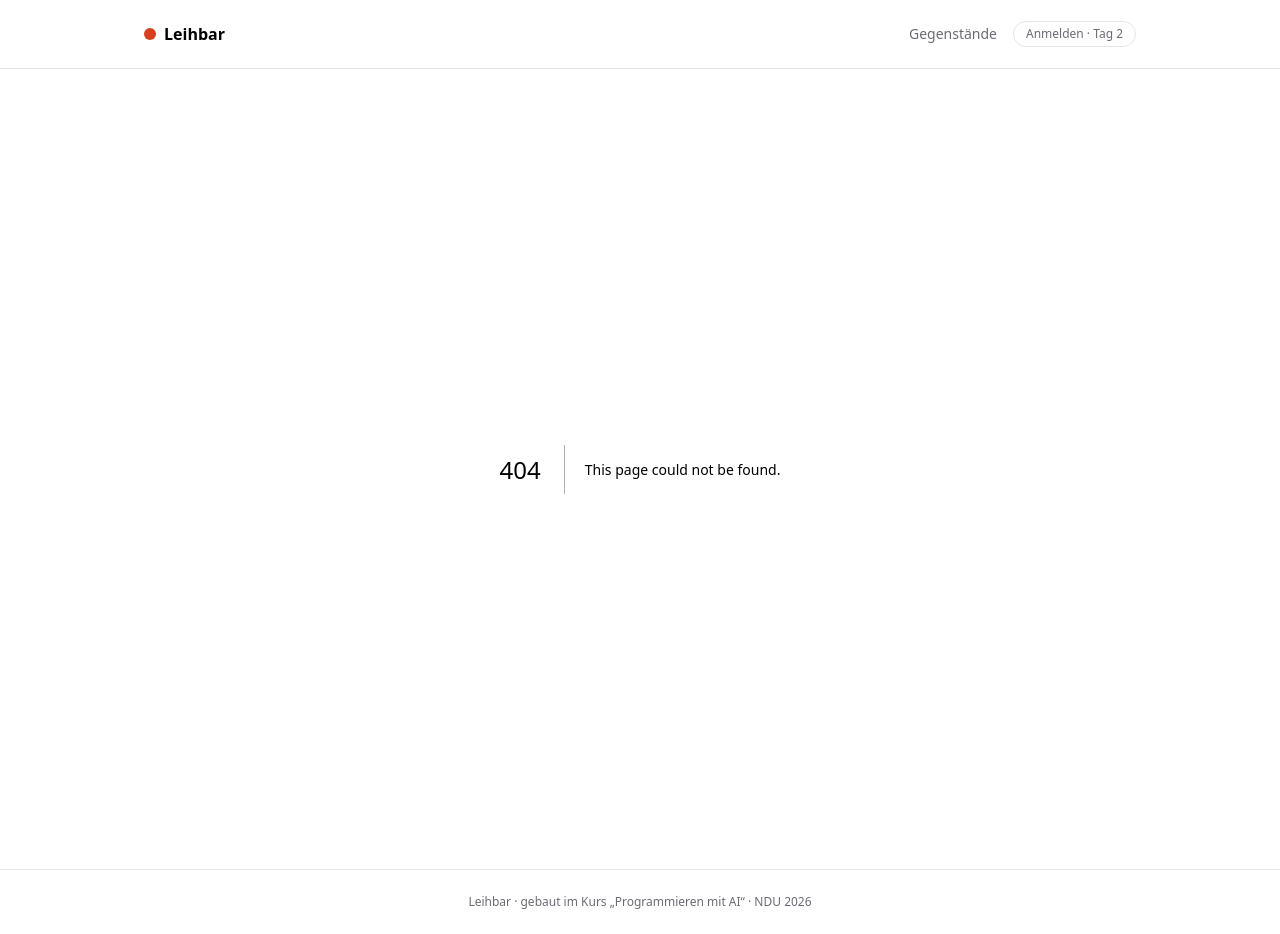
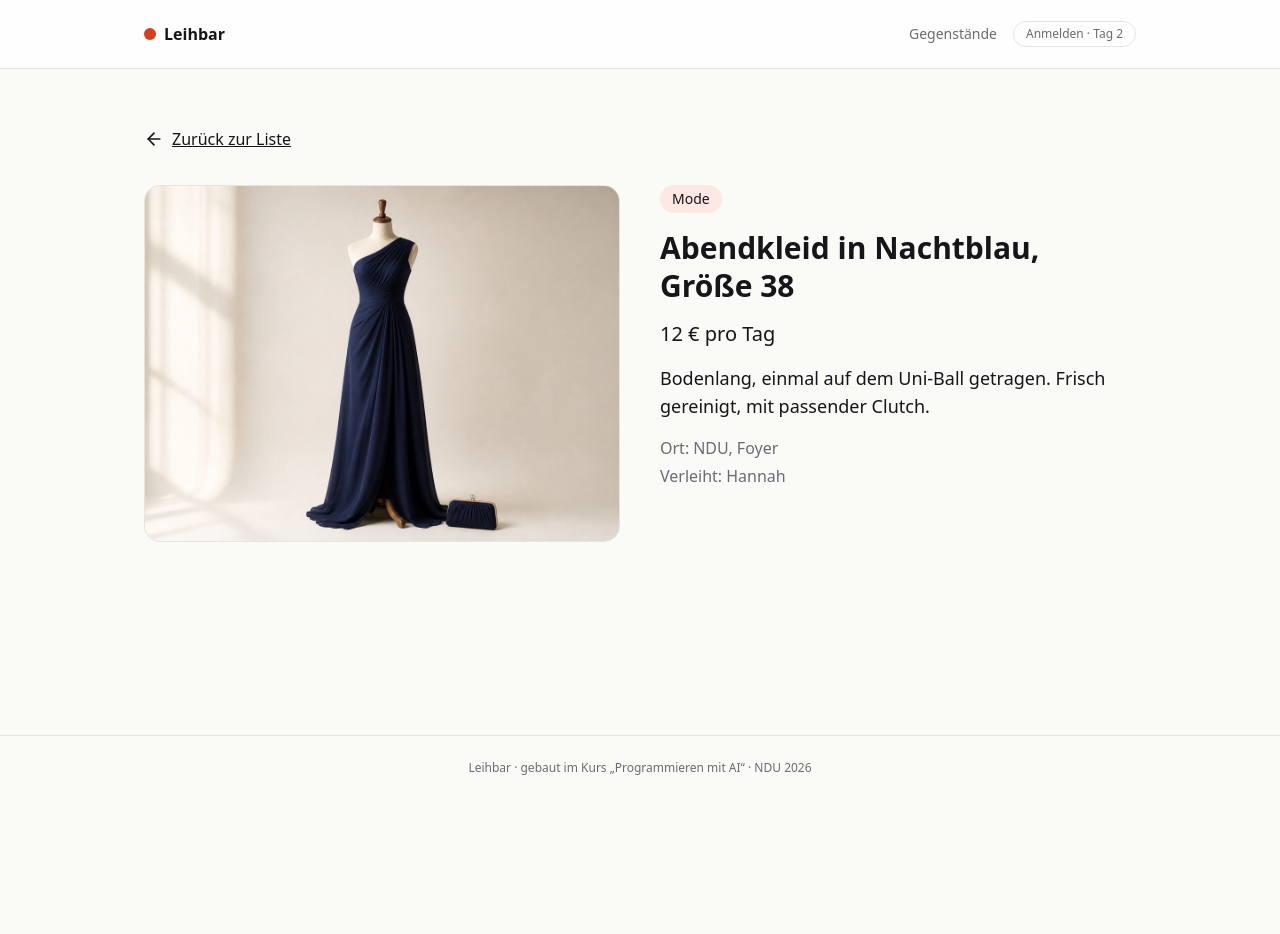
Before and after one commit to chenh99/leihbar, a Next.js app: page /gegenstand/abendkleid in a window 1280 px wide. Before the commit this address had no page. After the commit the page ends 800 px from the top, so only its background shows below. Built offline with nearby package versions, Linux system fonts and the light colour scheme.

Commit message:
Detailseite für Gegenstände mit eigener Adresse und Meldung bei unbekannten Adressen
Co-Authored-By: Claude Sonnet 5.5 <noreply@anthropic.com>

```diff
--- /dev/null
+++ b/src/app/gegenstand/[id]/not-found.tsx
@@ -0,0 +1,22 @@
+import type { Metadata } from "next";
+import Link from "next/link";
+
+export const metadata: Metadata = { title: "Gegenstand nicht gefunden" };
+
+export default function GegenstandNichtGefunden() {
+  return (
+    <main className="mx-auto w-full max-w-5xl flex-1 px-4 py-12">
+      <h1 className="mb-4 text-3xl font-bold">Diesen Gegenstand gibt es nicht</h1>
+      <p className="mb-6 max-w-xl text-lg text-muted">
+        Vielleicht ist die Adresse falsch oder der Gegenstand wurde entfernt. Schau
+        in der Liste, was gerade verfügbar ist.
+      </p>
+      <Link
+        href="/#gegenstaende"
+        className="inline-flex min-h-11 items-center rounded-xl bg-accent px-5 font-medium text-white shadow-sm transition hover:opacity-90"
+      >
+        Zurück zur Liste
+      </Link>
+    </main>
+  );
+}
--- /dev/null
+++ b/src/app/gegenstand/[id]/page.tsx
@@ -0,0 +1,78 @@
+import type { Metadata } from "next";
+import Image from "next/image";
+import Link from "next/link";
+import { notFound } from "next/navigation";
+import { ArrowLeft } from "lucide-react";
+import { gegenstaende } from "@/data/gegenstaende";
+import { preisText } from "@/lib/format";
+
+function findeGegenstand(id: string) {
+  return gegenstaende.find((gegenstand) => gegenstand.id === id);
+}
+
+export async function generateMetadata({
+  params,
+}: PageProps<"/gegenstand/[id]">): Promise<Metadata> {
+  const { id } = await params;
+  const gegenstand = findeGegenstand(id);
+  return { title: gegenstand ? gegenstand.titel : "Nicht gefunden" };
+}
+
+export default async function GegenstandSeite({ params }: PageProps<"/gegenstand/[id]">) {
+  const { id } = await params;
+  const gegenstand = findeGegenstand(id);
+  if (!gegenstand) notFound();
+
+  const { titel, kategorie, beschreibung, besitzer, ort, preisProTag, verfuegbar, bild } =
+    gegenstand;
+
+  return (
+    <main className="mx-auto w-full max-w-5xl flex-1 px-4 py-8 sm:py-12">
+      <Link
+        href="/#gegenstaende"
+        className="mb-6 inline-flex min-h-11 items-center gap-2 font-medium text-foreground underline"
+      >
+        <ArrowLeft aria-hidden className="size-5" />
+        Zurück zur Liste
+      </Link>
+
+      <article className="grid gap-6 md:grid-cols-2 md:gap-10">
+        <div className="relative aspect-[4/3] w-full overflow-hidden rounded-2xl border border-border bg-accent-soft">
+          <Image
+            src={bild}
+            alt={titel}
+            fill
+            sizes="(min-width: 768px) 480px, 100vw"
+            className="object-cover"
+            priority
+          />
+        </div>
+
+        <div className="flex flex-col gap-4">
+          <p className="w-fit rounded-full bg-accent-soft px-3 py-1 text-sm font-medium text-foreground">
+            <span className="sr-only">Kategorie: </span>
+            {kategorie}
+          </p>
+          <h1 className="text-3xl font-bold leading-tight">{titel}</h1>
+          <p className="text-xl font-medium">{preisText(preisProTag)}</p>
+          {!verfuegbar && (
+            <p className="w-fit rounded-xl border border-border px-4 py-2 text-muted">
+              Dieser Gegenstand ist gerade verliehen.
+            </p>
+          )}
+          <p className="text-lg">{beschreibung}</p>
+          <dl className="space-y-1 text-muted">
+            <div className="flex gap-1">
+              <dt>Ort:</dt>
+              <dd>{ort}</dd>
+            </div>
+            <div className="flex gap-1">
+              <dt>Verleiht:</dt>
+              <dd>{besitzer}</dd>
+            </div>
+          </dl>
+        </div>
+      </article>
+    </main>
+  );
+}
--- a/src/components/GegenstandKarte.tsx
+++ b/src/components/GegenstandKarte.tsx
@@ -1,4 +1,5 @@
 import Image from "next/image";
+import Link from "next/link";
 import { preisText } from "@/lib/format";
 import type { Gegenstand } from "@/data/gegenstaende";
 
@@ -9,10 +10,10 @@ type Props = {
 };
 
 export default function GegenstandKarte({ gegenstand, prioritaet = false }: Props) {
-  const { titel, kategorie, besitzer, ort, preisProTag, bild } = gegenstand;
+  const { id, titel, kategorie, besitzer, ort, preisProTag, bild } = gegenstand;
 
   return (
-    <article className="flex h-full flex-col overflow-hidden rounded-2xl border border-border bg-card shadow-sm">
+    <article className="relative flex h-full flex-col overflow-hidden rounded-2xl border border-border bg-card shadow-sm transition hover:shadow-md">
       <div className="relative aspect-[4/3] w-full bg-accent-soft">
         <Image
           src={bild}
@@ -28,7 +29,12 @@ export default function GegenstandKarte({ gegenstand, prioritaet = false }: Prop
           <span className="sr-only">Kategorie: </span>
           {kategorie}
         </p>
-        <h3 className="text-lg font-semibold leading-snug">{titel}</h3>
+        <h3 className="text-lg font-semibold leading-snug">
+          {/* Der Link deckt die ganze Karte ab (after:absolute), so ist sie überall antippbar. */}
+          <Link href={`/gegenstand/${id}`} className="after:absolute after:inset-0">
+            {titel}
+          </Link>
+        </h3>
         <p className="font-medium">{preisText(preisProTag)}</p>
         <dl className="mt-auto space-y-1 pt-2 text-sm text-muted">
           <div className="flex gap-1">
```
Also changed, not shown: 1 other file (tests, documents, lock files or other folders).
